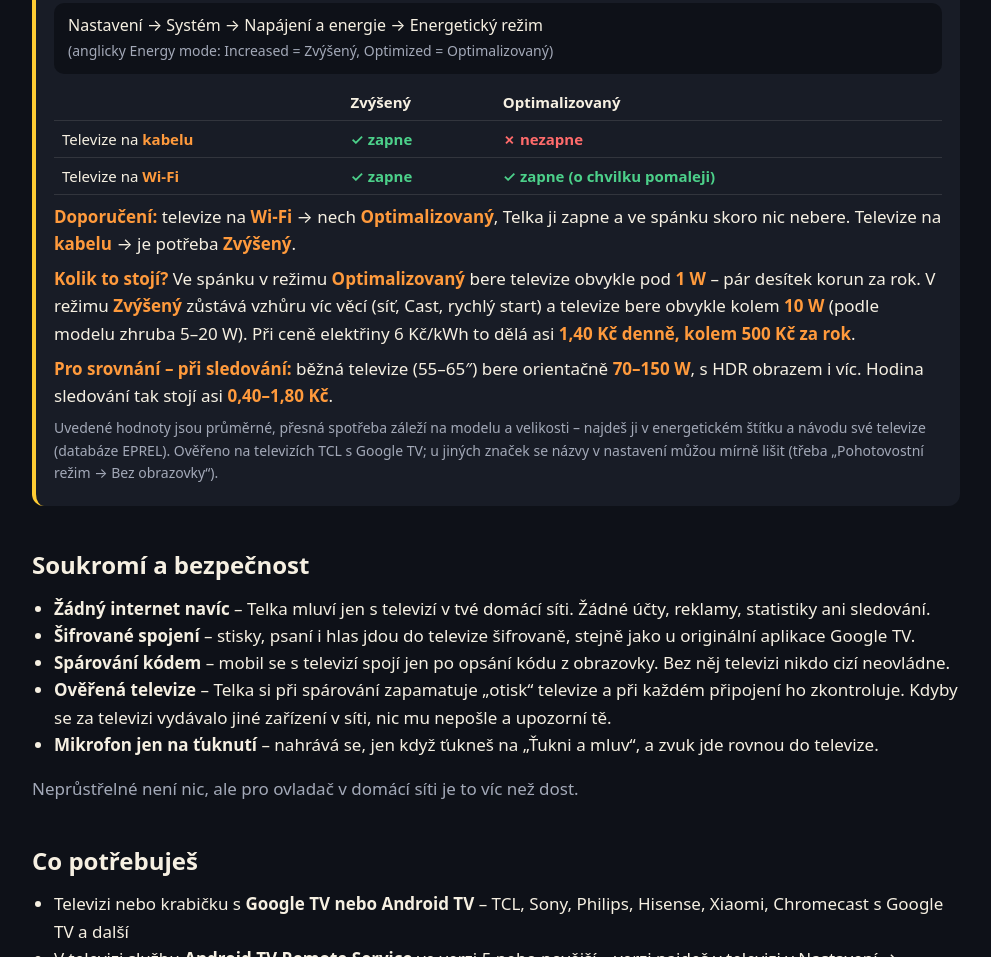
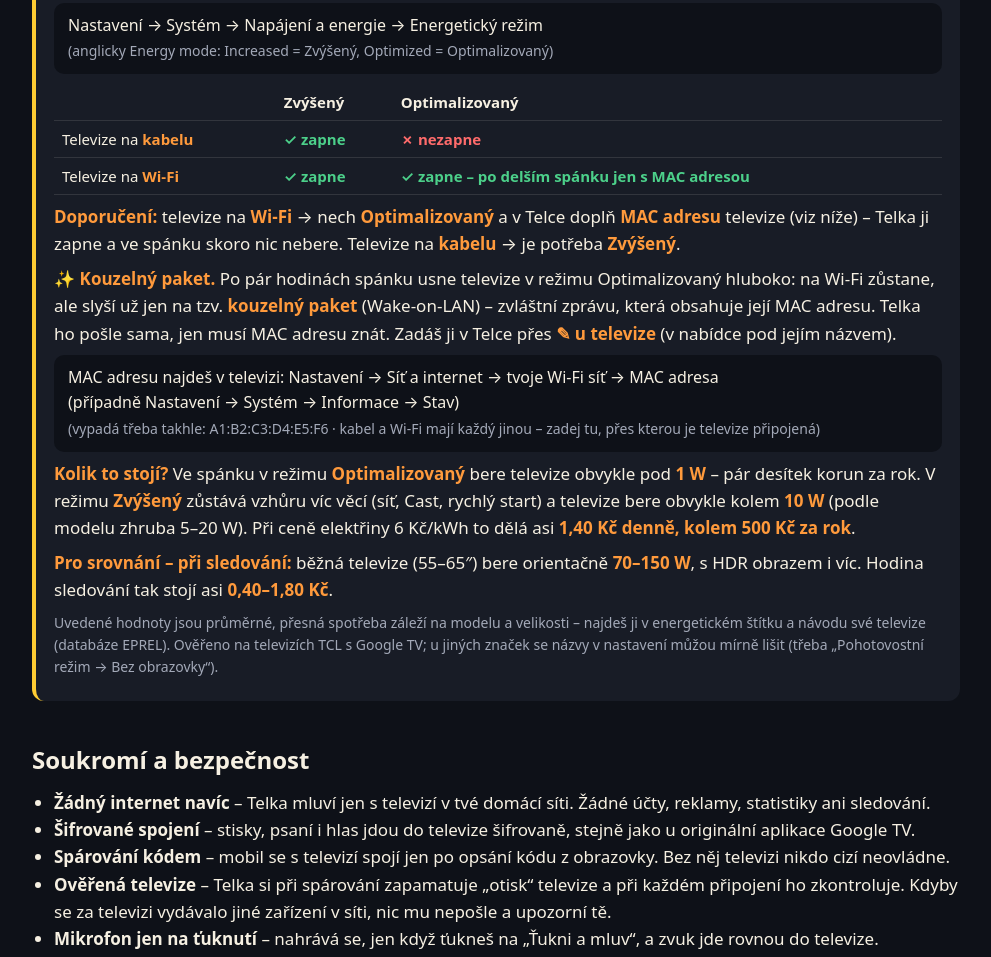
Before and after one commit to telka-v-kapse/telka-v-kapse.github.io, a plain HTML site: page index.html in a window 1280 px wide. Shown: the part 5503-6460 px from the top of the page, without its empty margins (144-1135 px from the left). Drawn offline with Linux system fonts and the light colour scheme.

Commit message:
Kouzelny paket: texty o MAC adrese a probouzeni z hlubokeho spanku
Co-Authored-By: Claude Opus 5.5 <noreply@anthropic.com>
Claude-Session: https://claude.ai/code/session_01KJu49yhVo3MkmWoEbwK1KY

```diff
--- a/index.html
+++ b/index.html
@@ -158,10 +158,16 @@
     <table>
       <tr><th></th><th>Zvýšený</th><th>Optimalizovaný</th></tr>
       <tr><td>Televize na <b>kabelu</b></td><td class="ano">✓ zapne</td><td class="ne">✗ nezapne</td></tr>
-      <tr><td>Televize na <b>Wi-Fi</b></td><td class="ano">✓ zapne</td><td class="ano">✓ zapne (o chvilku pomaleji)</td></tr>
+      <tr><td>Televize na <b>Wi-Fi</b></td><td class="ano">✓ zapne</td><td class="ano">✓ zapne – po delším spánku jen s&nbsp;MAC adresou</td></tr>
     </table>
-    <p><b>Doporučení:</b> televize na <b>Wi-Fi</b> → nech <b>Optimalizovaný</b>, Telka ji zapne a ve spánku skoro nic nebere.
-      Televize na <b>kabelu</b> → je potřeba <b>Zvýšený</b>.</p>
+    <p><b>Doporučení:</b> televize na <b>Wi-Fi</b> → nech <b>Optimalizovaný</b> a v Telce doplň <b>MAC adresu</b> televize
+      (viz níže) – Telka ji zapne a ve spánku skoro nic nebere. Televize na <b>kabelu</b> → je potřeba <b>Zvýšený</b>.</p>
+    <p><b>✨ Kouzelný paket.</b> Po pár hodinách spánku usne televize v režimu Optimalizovaný hluboko: na Wi-Fi zůstane, ale
+      slyší už jen na tzv. <b>kouzelný paket</b> (Wake-on-LAN) – zvláštní zprávu, která obsahuje její MAC adresu. Telka ho pošle
+      sama, jen musí MAC adresu znát. Zadáš ji v Telce přes <b>✎ u televize</b> (v nabídce pod jejím názvem).</p>
+    <p class="cesta">MAC adresu najdeš v televizi: Nastavení → Síť a internet → tvoje Wi-Fi síť → MAC adresa<br>
+      (případně Nastavení → Systém → Informace → Stav)<br>
+      <span>(vypadá třeba takhle: A1:B2:C3:D4:E5:F6 · kabel a Wi-Fi mají každý jinou – zadej tu, přes kterou je televize připojená)</span></p>
     <p><b>Kolik to stojí?</b> Ve spánku v režimu <b>Optimalizovaný</b> bere televize obvykle pod <b>1 W</b> – pár desítek korun za rok.
       V režimu <b>Zvýšený</b> zůstává vzhůru víc věcí (síť, Cast, rychlý start) a televize bere obvykle kolem <b>10 W</b>
       (podle modelu zhruba 5–20 W). Při ceně elektřiny 6 Kč/kWh to dělá asi <b>1,40 Kč denně, kolem 500 Kč za rok</b>.</p>
```
